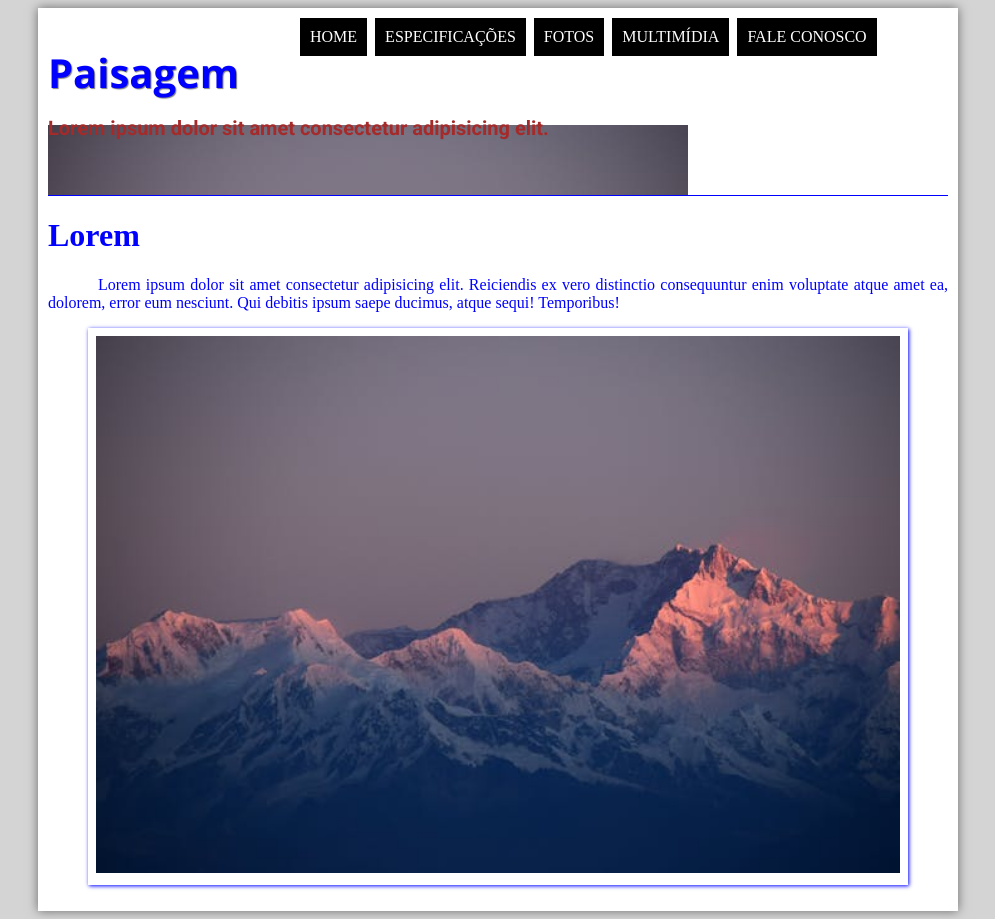
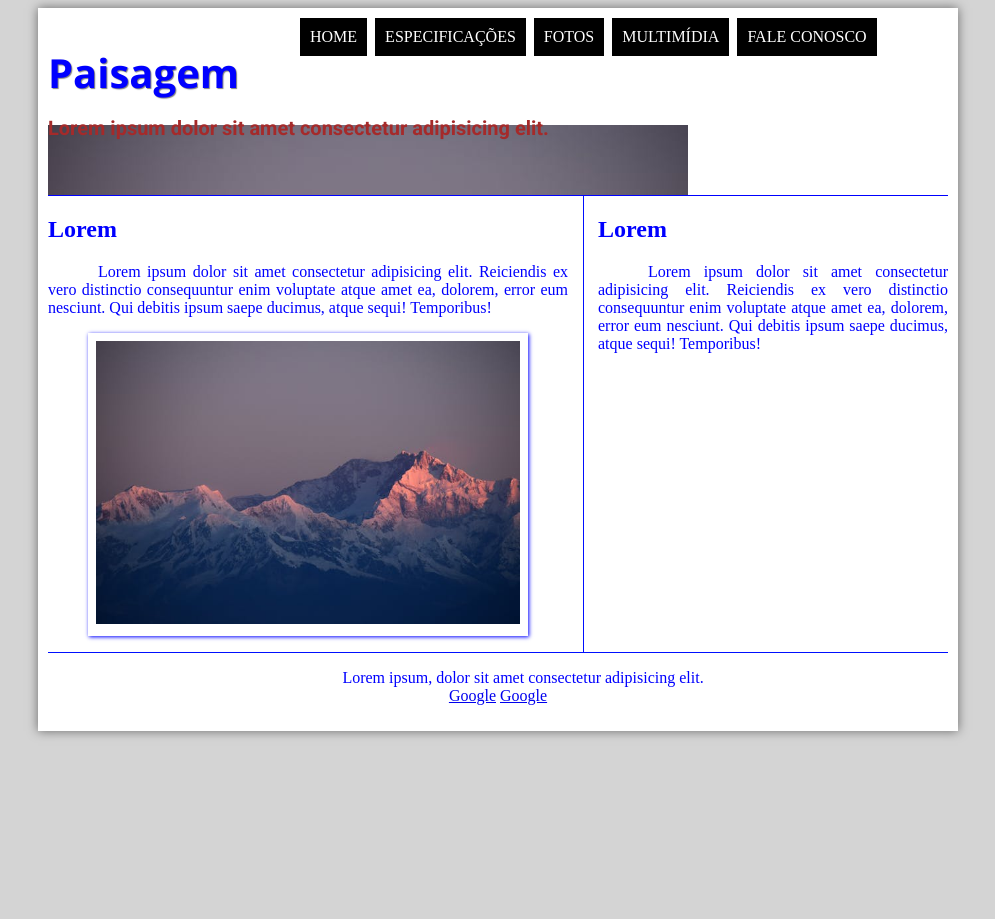
Before and after one commit to Guilhermefariah/Template, a plain HTML site: page index.html in a window 1280 px wide. Shown: the whole page, without its empty margins (142-1137 px from the left). After the commit the page ends 800 px from the top, so only its background shows below. Drawn offline with nearby package versions, Linux system fonts and the light colour scheme.

Commit message:
Semântica

```diff
--- a/assets/css/style.css
+++ b/assets/css/style.css
@@ -105,3 +105,26 @@ nav#menu a:hover {
 nav#menu h1 {
     display: none;
 }
+
+section#corpo {
+    display: block;
+    width: 520px;
+    float: left;
+    border-right: 1px solid #000fff;
+    padding-right: 15px;
+}
+
+aside#lateral {
+    display: block;
+    width: 350px;
+    float: right;
+}
+
+footer#rodape {
+    clear: both;
+    border-top: 1px solid #000fff;
+}
+
+footer#rodape  p{
+    text-align: center;
+}
--- a/index.html
+++ b/index.html
@@ -25,21 +25,43 @@
             <h2>Lorem ipsum dolor sit amet consectetur adipisicing elit.</h2>
         </header>
         <main>
+            <section id="corpo">
                 <h1>Lorem</h1>
-            <p>Lorem ipsum dolor sit amet consectetur adipisicing elit. Reiciendis ex vero distinctio consequuntur enim
+                <p>Lorem ipsum dolor sit amet consectetur adipisicing elit. Reiciendis ex vero distinctio consequuntur
+                    enim
                     voluptate atque amet ea, dolorem, error eum nesciunt. Qui debitis ipsum saepe ducimus, atque sequi!
                     Temporibus!</p>
                 <figure class="foto-legenda">
                     <img src="assets/images/paisagem.jpg" alt="background">
                     <figcaption>
                         <h3>lorem</h3>
-                    <p>Lorem ipsum dolor, sit amet consectetur adipisicing elit. Repellat reprehenderit magnam tempore
-                        nisi. <a href="https://google.com" target="_blank">Debitis</a> nesciunt cupiditate modi quisquam
-                        corporis, voluptatem error minus et aliquid consequuntur eaque est deleniti laudantium laborum.
+                        <p>Lorem ipsum dolor, sit amet consectetur adipisicing elit. Repellat reprehenderit magnam
+                            tempore
+                            nisi. <a href="https://google.com" target="_blank">Debitis</a> nesciunt cupiditate modi
+                            quisquam
+                            corporis, voluptatem error minus et aliquid consequuntur eaque est deleniti laudantium
+                            laborum.
                         </p>
                     </figcaption>
                 </figure>
+            </section>
+
+            <aside id="lateral">
+                <h1>Lorem</h1>
+                <p>Lorem ipsum dolor sit amet consectetur adipisicing elit. Reiciendis ex vero distinctio consequuntur
+                    enim
+                    voluptate atque amet ea, dolorem, error eum nesciunt. Qui debitis ipsum saepe ducimus, atque sequi!
+                    Temporibus!
+                </p>
+            </aside>
         </main>
+
+        <footer id="rodape">
+            <p>Lorem ipsum, dolor sit amet consectetur adipisicing elit.<br>
+                <a href="google.com">Google</a>
+                <a href="google.com">Google</a>
+            </p>
+        </footer>
     </div>
 </body>
 
```
Lines whose indentation alone changed are shown as unchanged.
